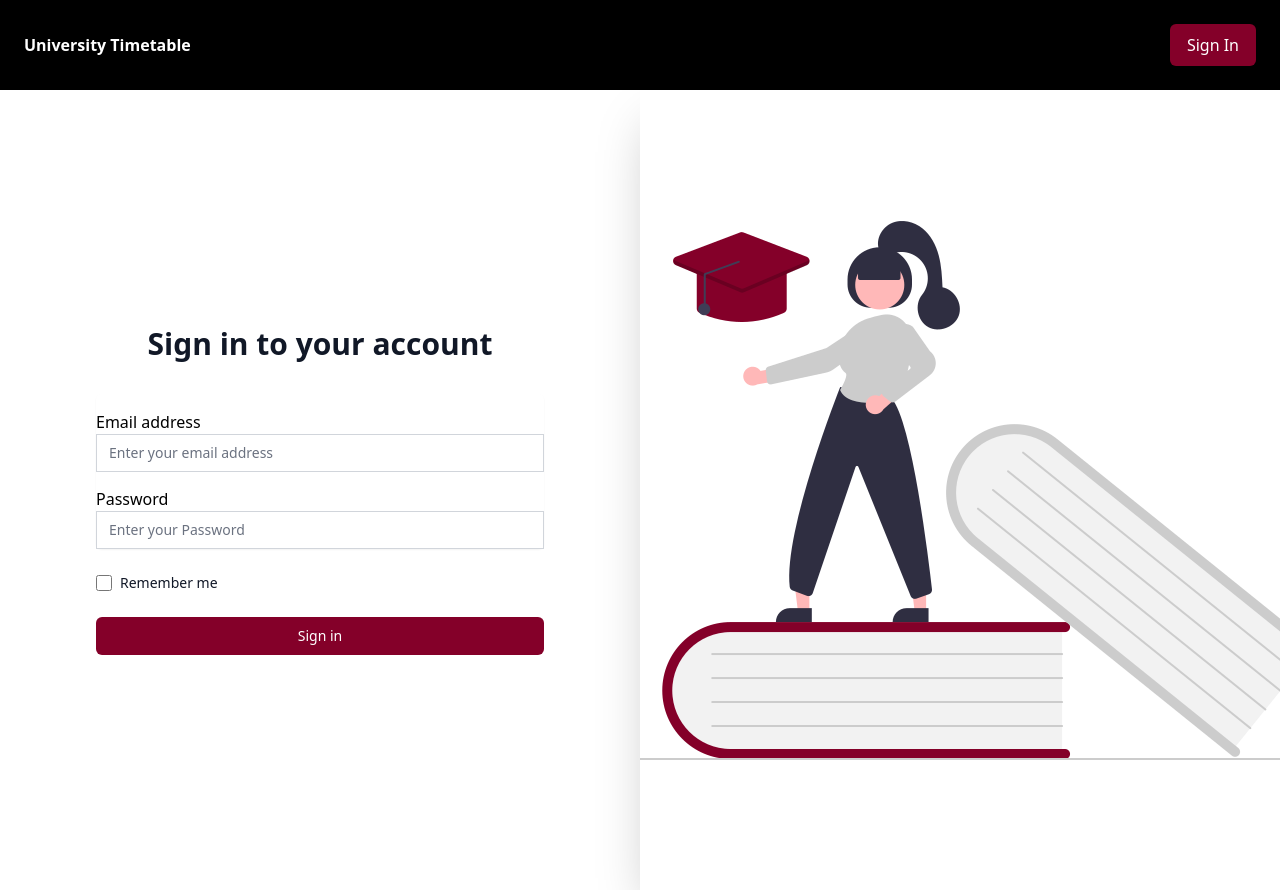
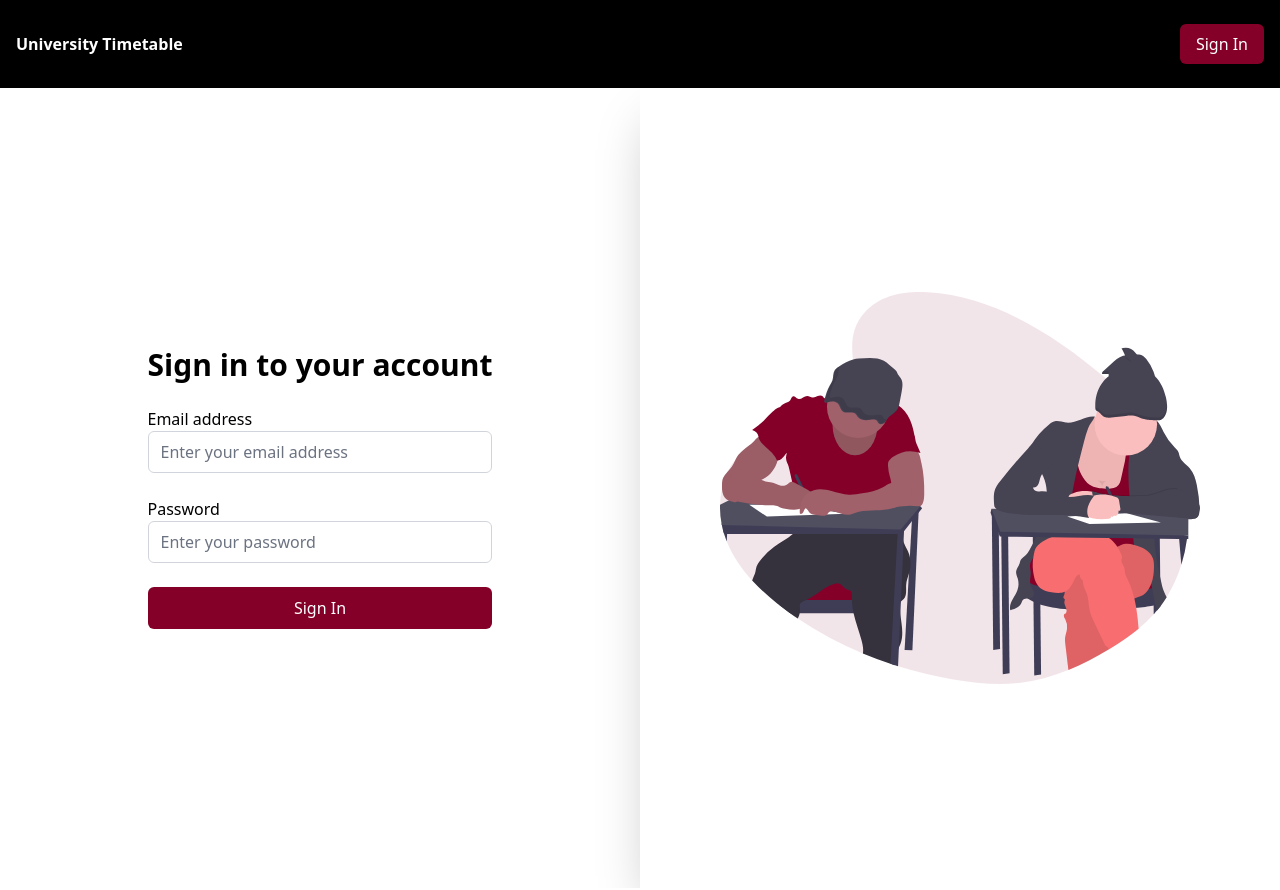
Before and after one commit to Nav-2d/Capstone, a React (Create React App) app in the folder frontend/: page / in a window 1280 px wide. Built offline with nearby package versions, Linux system fonts and the light colour scheme.

Commit message:
Optimize styling

```diff
--- a/frontend/src/components/Header.jsx
+++ b/frontend/src/components/Header.jsx
@@ -13,28 +13,20 @@ function Header() {
     navigate('/');
   };
   return (
-    <div className='relative bg-black'>
-      <div className='container mx-auto'>
-        <div className='mx-auto px-4 sm:px-6'>
-          <div className='flex justify-between items-center py-6 md:justify-start md:space-x-10'>
-            <div className='flex justify-start lg:w-0 lg:flex-1'>
+    <div className='bg-black'>
+      <div className='container mx-auto px-8 sm:px-4 text-white'>
+        <div className='flex flex-col sm:flex-row justify-between items-center py-6'>
+          <div className='font-bold mb-4 sm:mb-0'>
             <Link to='/timetabledashboard'>
-                <span className='text-white font-bold'>
-                  University Timetable
-                </span>
+              <span>University Timetable</span>
             </Link>
           </div>
-            <div className='md:flex items-center justify-end md:flex-1 lg:w-0'>
+          <div className='bg-primary px-4 py-2 rounded-md'>
             {user ? (
-                <div className='whitespace-nowrap text-base font-bold text-white  hover:text-gray-400'>
               <button onClick={onLogout}>Logout</button>
-                </div>
             ) : (
-                <div className='ml-8 whitespace-nowrap inline-flex items-center justify-center px-4 py-2 border border-transparent rounded-md shadow-sm text-base font-medium text-white bg-red hover:bg-red'>
               <Link to='/'>Sign In</Link>
-                </div>
             )}
-            </div>
           </div>
         </div>
       </div>
--- a/frontend/src/pages/Login.jsx
+++ b/frontend/src/pages/Login.jsx
@@ -1,5 +1,5 @@
 import { useState, useEffect } from 'react';
-import loginImage from '../assets/login.png';
+import loginImage from '../assets/login.svg';
 import { useSelector, useDispatch } from 'react-redux';
 import { useNavigate } from 'react-router-dom';
 import { toast } from 'react-toastify';
@@ -55,88 +55,56 @@ function Login() {
   }
 
   return (
-    <>
-      <div className='w-full flex flex-wrap min-h-screen'>
-        <div className='w-full md:w-1/2 flex flex-col'>
-          <div className='min-h-full flex items-center justify-center py-12 px-4 sm:px-6 lg:px-8'>
-            <div className='max-w-md w-full space-y-8'>
-              <div>
-                <h2 className='text-center text-3xl font-extrabold text-gray-900'>
+    <div className='flex flex-wrap h-screen justify-center items-center'>
+      <div className='w-full md:w-3/5 lg:w-1/2 md:min-h-full flex items-center justify-center'>
+        <div className='max-w-sm mx-auto'>
+          <div className='mb-6 text-center'>
+            <h3 className='text-2xl md:text-3xl font-bold'>
               Sign in to your account
-                </h2>
+            </h3>
           </div>
-              <form className='mt-8 space-y-6' onSubmit={onSubmit}>
-                <input type='hidden' name='remember' defaultValue='true' />
-                <div className='rounded-md shadow-sm -space-y-px'>
-                  <div className='flex flex-col pt-4'>
-                    <label htmlFor='email-address' className='text-md'>
+          <form onSubmit={onSubmit}>
+            <div className='mb-6'>
+              <label htmlFor='email' className='text-md'>
                 Email address
               </label>
               <input
+                type='email'
+                name='email'
                 id='email'
-                      name='email'
-                      type='email'
-                      autoComplete='email'
                 required
-                      className='appearance-none rounded-none relative block w-full px-3 py-2 border border-gray-300 placeholder-gray-500 text-gray-900 focus:outline-none focus:ring-red focus:border-red focus:z-10 sm:text-sm'
+                onChange={onChange}
                 placeholder='Enter your email address'
-                      onChange={onChange}
+                className='appearance-none block w-full px-3 py-2 mb-4 focus:outline-none focus:ring-primary focus:border-primary border border-gray-300 rounded-md placeholder-gray-500'
               />
             </div>
-                  <div className='flex flex-col pt-4'>
+            <div className='mb-6'>
               <label htmlFor='password' className='text-md'>
                 Password
               </label>
               <input
+                type='password'
+                name='password'
                 id='password'
-                      name='password'
-                      type='password'
-                      autoComplete='current-password'
                 required
-                      className='appearance-none rounded-none relative block w-full px-3 py-2 border border-gray-300 placeholder-gray-500 text-gray-900 focus:outline-none focus:ring-red focus:border-red focus:z-10 sm:text-sm'
-                      placeholder='Enter your Password'
                 onChange={onChange}
+                placeholder='Enter your password'
+                className='appearance-none block w-full px-3 py-2 focus:outline-none focus:ring-primary focus:border-primary border border-gray-300 rounded-md placeholder-gray-500'
               />
             </div>
-                </div>
-
-                <div className='flex items-center justify-between'>
-                  <div className='flex items-center'>
-                    <input
-                      id='remember-me'
-                      name='remember-me'
-                      type='checkbox'
-                      className='h-4 w-4 text-red focus:ring-red border-gray-300 rounded'
-                    />
-                    <label
-                      htmlFor='remember-me'
-                      className='ml-2 block text-sm text-gray-900'
-                    >
-                      Remember me
-                    </label>
-                  </div>
-                </div>
-                <div>
             <button
               type='submit'
-                    className='group relative w-full flex justify-center py-2 px-4 border border-transparent text-sm font-medium rounded-md text-white bg-red hover:bg-red focus:outline-none focus:ring-2 focus:ring-offset-2 focus:ring-red'
+              className='group relative w-full flex justify-center py-2 px-4 border border-transparent text-md font-medium rounded-md text-white bg-primary hover:bg-primary focus:outline-none focus:ring-2 focus:ring-offset-2 focus:ring-primary'
             >
-                    Sign in
+              Sign In
             </button>
-                </div>
           </form>
         </div>
       </div>
-        </div>
-        <div className='w-1/2 shadow-2xl'>
-          <img
-            className='object-none object-center w-full h-screen hidden md:block'
-            src={loginImage}
-            alt='test'
-          />
+      <div className='md:w-2/5 lg:w-1/2 md:shadow-2xl md:min-h-full flex items-center justify-center'>
+        <img className='w-3/4' src={loginImage} alt='' />
       </div>
     </div>
-    </>
   );
 }
 
--- a/frontend/tailwind.config.js
+++ b/frontend/tailwind.config.js
@@ -3,7 +3,7 @@ module.exports = {
   theme: {
     extend: {
       colors: {
-        red: '#840029',
+        primary: '#840029',
       },
     },
   },
```
Also changed, not shown: frontend/src/assets/login.png (deleted), frontend/src/assets/login.svg (added). Lines whose indentation alone changed are shown as unchanged.
